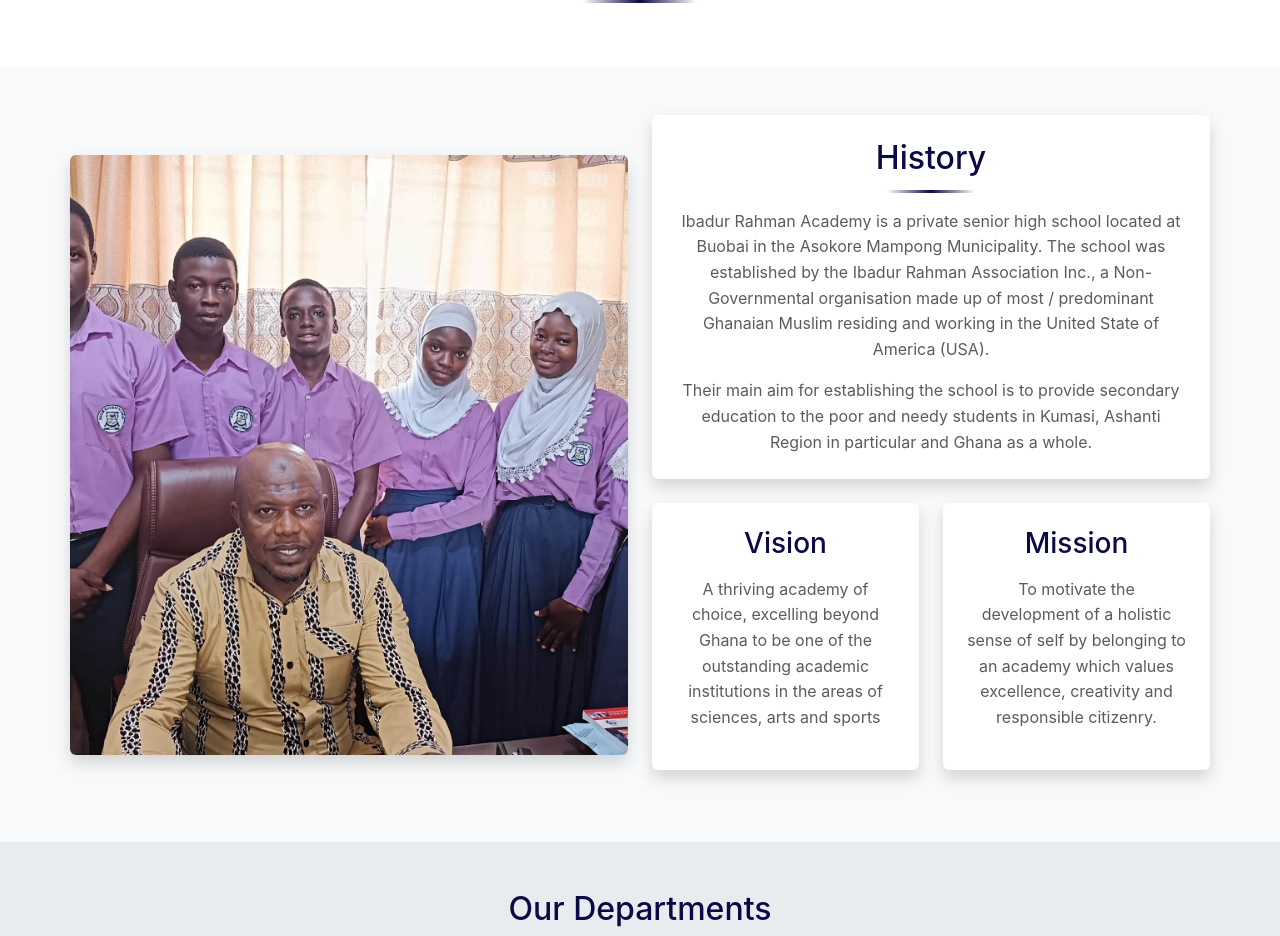
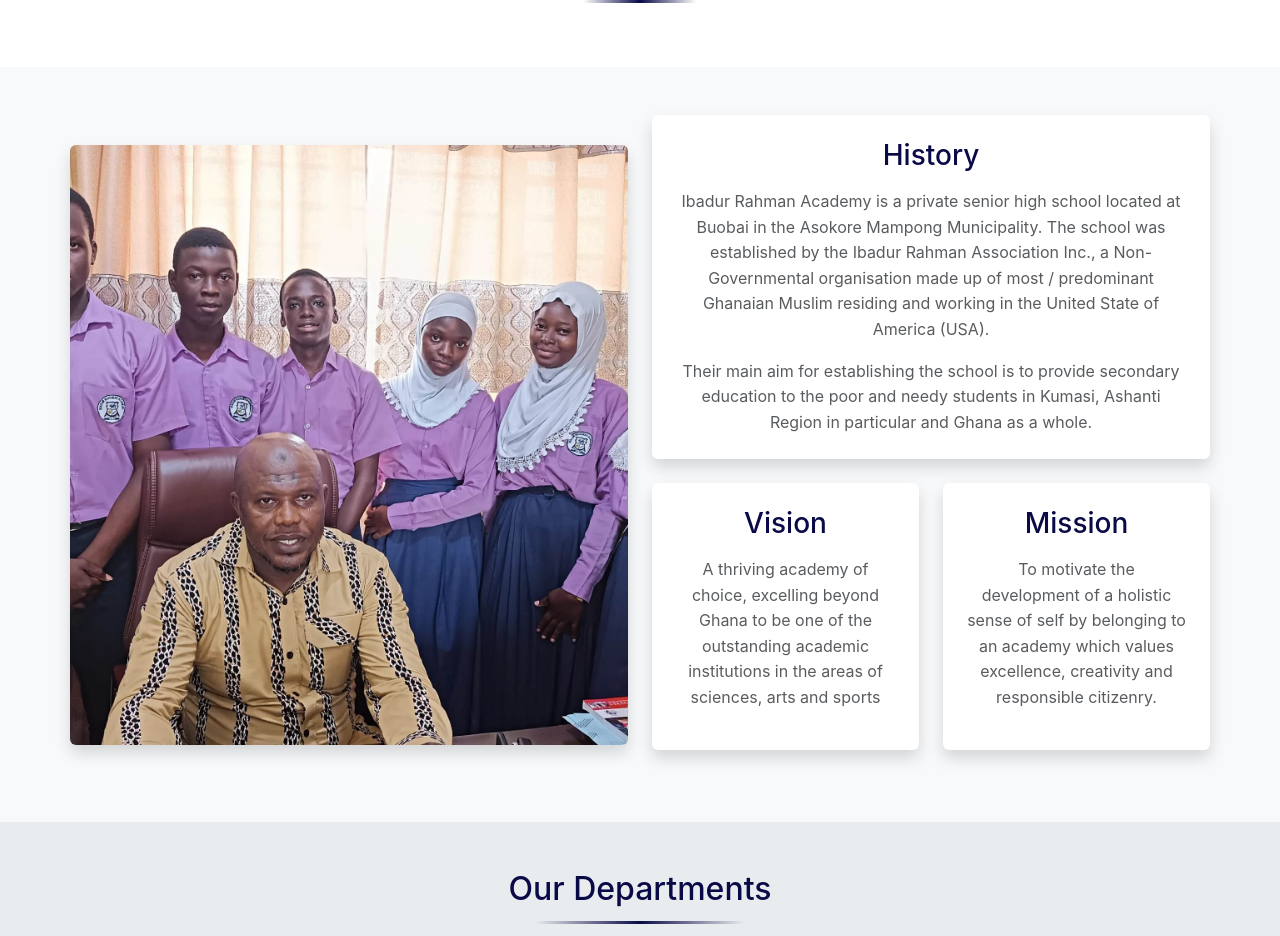
Before and after one commit to AmurdAmzer/IbassWeb-Redesign, a Next.js app in the folder frontend/: page / in a window 1280 px wide. Shown: the part 860-1796 px from the top of the page. Built offline with nearby package versions, Linux system fonts and the light colour scheme.

Commit message:
removed underline from history

```diff
--- a/frontend/src/app/page.js
+++ b/frontend/src/app/page.js
@@ -88,7 +88,7 @@ export default function Home() {
             <Container className="px-4 px-md-0">
               <h2 className="text-center mb-3" style={{background: 'linear-gradient(to right, transparent, var(--school-blue), transparent) no-repeat bottom', backgroundSize: '80% 3px', paddingBottom: '15px', width: 'fit-content', margin: '0 auto 1rem auto'}}>About Us</h2>
             </Container>
-          </section>
+      </section>
       <section className="py-5 bg-light">
         <Container className="px-3 px-md-0">
           <Row className="align-items-center">
@@ -112,7 +112,7 @@ export default function Home() {
                 <Col md={12} className="mb-4">
                   <Card className="h-100 text-center border-0 shadow">
                     <Card.Body className="p-4">
-                      <h2 className="text-center mb-3" style={{background: 'linear-gradient(to right, transparent, var(--school-blue), transparent) no-repeat bottom', backgroundSize: '80% 3px', paddingBottom: '15px', width: 'fit-content', margin: '0 auto 1rem auto'}}>History</h2>
+                      <h3 className="text-center mb-3" style={{ color: 'var(--school-blue)' }}>History</h3>
                       <p className="mb-3 text-muted">
                       Ibadur Rahman Academy is a private senior high school located at Buobai in the Asokore Mampong Municipality. The school was established by the Ibadur Rahman Association Inc., a Non-Governmental organisation made up of most / predominant Ghanaian Muslim residing and working in the United State of America (USA).
                       </p>
```
